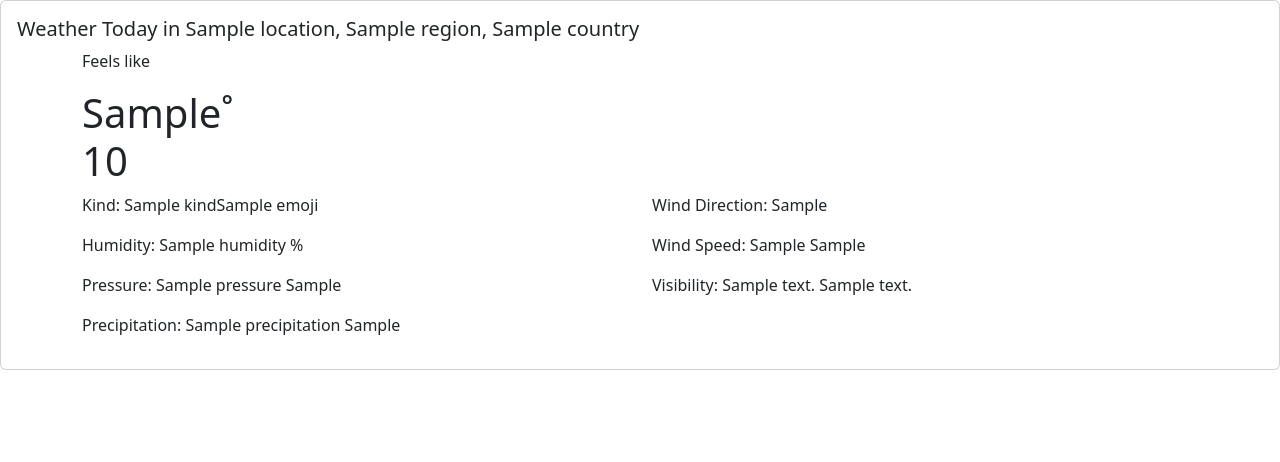
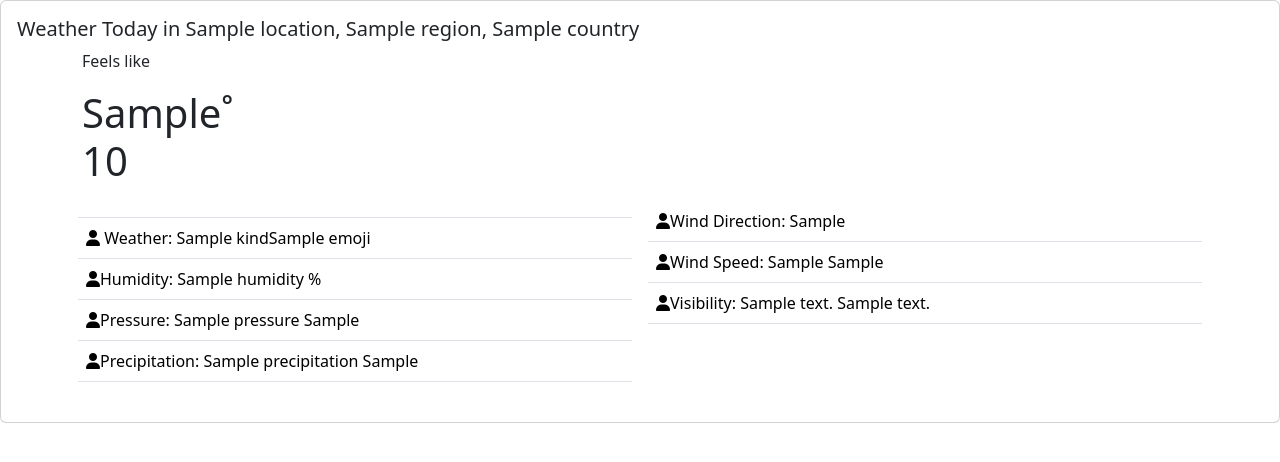
Before and after one commit to AleandroPresta/weather-webapp, a Django app: template app/weather/templates/weather/weather.html in a window 1280 px wide. Shown: the part 72-534 px from the top of the page. Run offline with Django 4.2, Linux system fonts and the light colour scheme; the template is opened without the code that fills it: most values are stand-ins (such as "Sample title", 1, 10 or a date in 2020); some libraries are stand-ins or nearby versions.

Commit message:
Added placeholder icons on table. Completed table

```diff
--- a/app/templates/layout.html
+++ b/app/templates/layout.html
@@ -47,5 +47,6 @@
         {% endblock %}
     </main>
     <script src="https://cdn.jsdelivr.net/npm/bootstrap@5.3.3/dist/js/bootstrap.bundle.min.js" integrity="sha384-YvpcrYf0tY3lHB60NNkmXc5s9fDVZLESaAA55NDzOxhy9GkcIdslK1eN7N6jIeHz" crossorigin="anonymous"></script>
+    <script src="https://kit.fontawesome.com/9b4fbdae70.js" crossorigin="anonymous"></script>
 </body>
 </html>
--- a/app/weather/templates/weather/weather.html
+++ b/app/weather/templates/weather/weather.html
@@ -18,16 +18,32 @@
                         <div class="col-10"></div>
                     </div>
                     <div class="row">
-                        <div class="col">
-                            <p>Kind: {{ forecast.kind }}{{ forecast.kind.emoji }}</p>
-                            <p>Humidity: {{ forecast.humidity }} %</p>
-                            <p>Pressure: {{ forecast.pressure }} {{ forecast.pressure_unit }}</p>
-                            <p>Precipitation: {{ forecast.precipitation }} {{ forecast.precipitation_unit }}</p>
+                        <div class="col m-2">
+                            <table class="table">
+                                <thead></thead>
+                                <tbody>
+                                    <tr class="row">
+                                        <th scope="row"></th>
+                                        <td><i class="fa-solid fa-user"></i> Weather: {{ forecast.kind }}{{ forecast.kind.emoji }}</td>
+                                        <td><i class="fa-solid fa-user"></i>Humidity: {{ forecast.humidity }} %</td>
+                                        <td><i class="fa-solid fa-user"></i>Pressure: {{ forecast.pressure }} {{ forecast.pressure_unit }}</td>
+                                        <td><i class="fa-solid fa-user"></i>Precipitation: {{ forecast.precipitation }} {{ forecast.precipitation_unit }}</td>
+                                    </tr>
+                                </tbody>
+                            </table>
                         </div>
-                        <div class="col">
-                            <p>Wind Direction: {{ forecast.wind_direction }}</p>
-                            <p>Wind Speed: {{ forecast.wind_speed }} {{ forecast.velocity_unit }}</p>
-                            <p>Visibility: {{ forecast.visibility }} {{forecast.visibility_unit }}</p>
+                        <div class="col m-2">
+                                <table class="table">
+                                    <thead></thead>
+                                    <tbody>
+                                        <tr class="row">
+                                            <td><i class="fa-solid fa-user"></i>Wind Direction: {{ forecast.wind_direction }}</td>
+                                            <td><i class="fa-solid fa-user"></i>Wind Speed: {{ forecast.wind_speed }} {{ forecast.velocity_unit }}</td>
+                                            <td><i class="fa-solid fa-user"></i>Visibility: {{ forecast.visibility }} {{forecast.visibility_unit }}</td>
+                                        </tr>
+                                    </tbody>
+                                </table>
+                            </tr>
                         </div>
                     </div>
                 </div>
```
